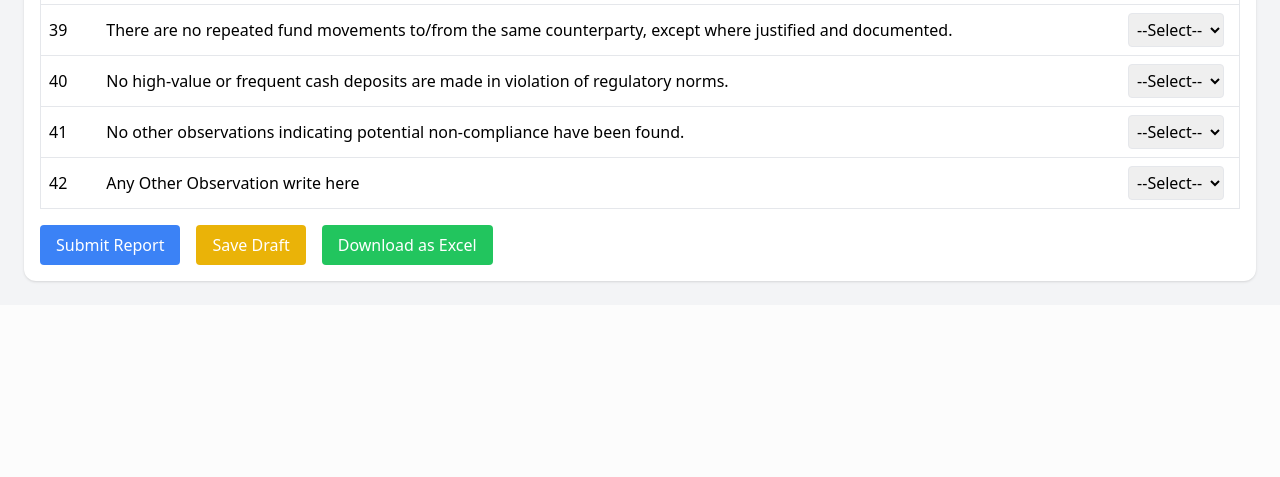
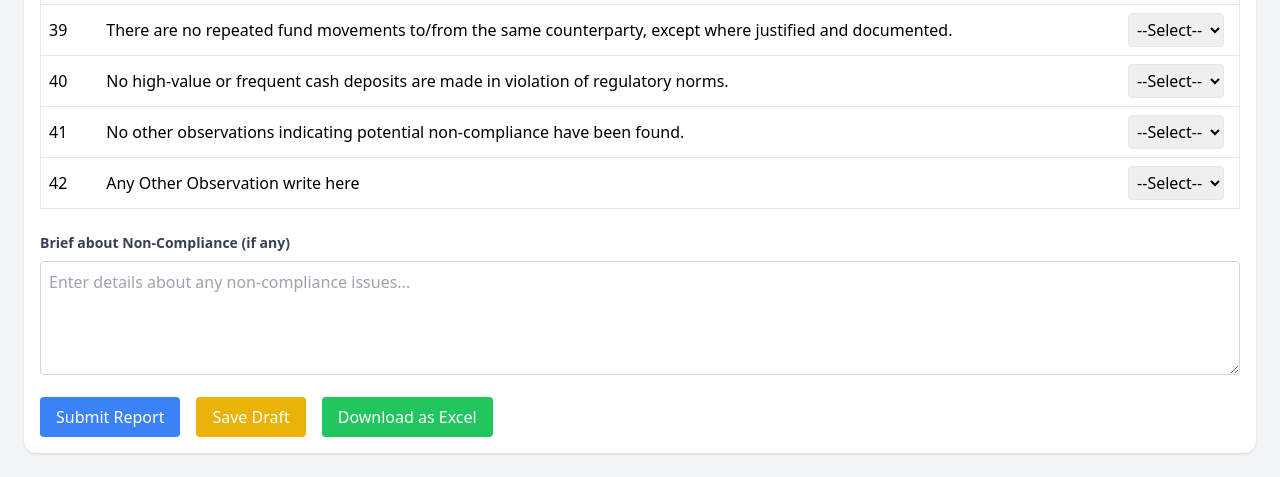
Before and after one commit to Vbhadala/complysure, a FastAPI app: page /page in a window 1280 px wide. Shown: the part 2290-2767 px from the top of the page. Before the commit the page ends 2573 px from the top, so only its background shows below. Run offline with FastAPI, Linux system fonts and the light colour scheme; some libraries are stand-ins or nearby versions.

Commit message:
Assistant checkpoint: Add non-compliance brief field and update dropdown options
Assistant generated file changes:
- templates/checklist.html: Add multi-line input for non-compliance brief, Change dropdown options from Yes/No to True/False, Update saveDraft function to include non-compliance brief, Update loadSavedData function to include non-compliance brief, Update saveData function to include non-compliance brief, Update downloadExcel function to include non-compliance brief
- checklist/route.py: Update UserChecklistPayload model to include nonComplianceBrief, Update send_email_with_excel function to include non-compliance brief, Update post_checklist function to include non-compliance brief, Update download endpoint to handle new payload structure

---

User prompt:

Change1:
Now In frontend for my checklist I want to add a new multi line input at end. This is not mandatory field. This also need to be send in excel and emails both if updated . If empty then nill data.

Brief about Non-Compliance (if any)

Change2:

I frontend checklist, I woould like to changes Yes with True and No with False in dropdown options only. In csv etc it still usages Yes No as it is currently

Replit-Commit-Author: Assistant
Replit-Commit-Session-Id: 3ab27e20-66fb-4bc1-811f-57a99f8a0d8e

```diff
--- a/checklist/route.py
+++ b/checklist/route.py
@@ -35,7 +35,7 @@ router = APIRouter()
 templates = Jinja2Templates(directory="templates")  # Point to your templates directory
 
 
-async def send_email_with_excel(clientCode, data, recipient_email):
+async def send_email_with_excel(clientCode, data, nonComplianceBrief, recipient_email):
     """Send an email with the Excel as an attachment."""
 
     smtp_host = "smtp.gmail.com"
@@ -50,6 +50,20 @@ async def send_email_with_excel(clientCode, data, recipient_email):
             "SrNo": item["sr_no"],
             "Parameter": item["parameter"],
             "User Remark": user_data.get(item["sr_no"], "")
+        })
+
+    # Add non-compliance brief as a separate row
+    if nonComplianceBrief:
+        results.append({
+            "SrNo": "",
+            "Parameter": "Brief about Non-Compliance (if any)",
+            "User Remark": nonComplianceBrief
+        })
+    else:
+        results.append({
+            "SrNo": "",
+            "Parameter": "Brief about Non-Compliance (if any)",
+            "User Remark": "Nil"
         })
 
     df = pd.DataFrame(results)
@@ -101,6 +115,7 @@ async def get_checklist():
 class UserChecklistPayload(BaseModel):
     clientCode: str
     payload: List[UserChecklistResponse]
+    nonComplianceBrief: str = ""
 
 
 @router.post("/checklist")
@@ -108,26 +123,47 @@ async def post_checklist(data: UserChecklistPayload, background_tasks: Backgroun
 
     print(f"Client: {data.clientCode}")
     print(f"Data: {data.payload}")
+    print(f"Non-Compliance Brief: {data.nonComplianceBrief}")
 
     recipient_email = "north.audit@srcl.in"
 
-    background_tasks.add_task(send_email_with_excel,data.clientCode, data.payload,recipient_email)
+    background_tasks.add_task(send_email_with_excel,data.clientCode, data.payload, data.nonComplianceBrief, recipient_email)
 
     return {"status": "ok", "count": len(data.payload)}
 
 
+class DownloadPayload(BaseModel):
+    payload: List[UserChecklistResponse]
+    nonComplianceBrief: str = ""
+
 @router.post("/checklist/download")
-async def download_checklist(data: List[UserChecklistResponse]):
+async def download_checklist(data: DownloadPayload):
     """Return an Excel file with user inputs merged into the checklist."""
     # Merge the user input into the checklist
     results = []
-    user_data = {d.sr_no: d.user_remark for d in data}
+    user_data = {d.sr_no: d.user_remark for d in data.payload}
     for item in CHECKLIST_ITEMS:
         results.append({
             "SrNo": item["sr_no"],
             "Parameter": item["parameter"],
             "Original Remark": item["remark"],
             "User Remark": user_data.get(item["sr_no"], "")
+        })
+
+    # Add non-compliance brief as a separate row
+    if data.nonComplianceBrief:
+        results.append({
+            "SrNo": "",
+            "Parameter": "Brief about Non-Compliance (if any)",
+            "Original Remark": "",
+            "User Remark": data.nonComplianceBrief
+        })
+    else:
+        results.append({
+            "SrNo": "",
+            "Parameter": "Brief about Non-Compliance (if any)",
+            "Original Remark": "",
+            "User Remark": "Nil"
         })
 
     df = pd.DataFrame(results)
--- a/templates/checklist.html
+++ b/templates/checklist.html
@@ -38,6 +38,20 @@
                 <tbody id="checklistTable"></tbody>
             </table>
         </div>
+
+        <!-- Non-Compliance Brief Section -->
+        <div class="mt-6">
+            <label class="block text-gray-700 font-semibold text-sm mb-2" for="nonComplianceBrief">
+                Brief about Non-Compliance (if any)
+            </label>
+            <textarea
+                id="nonComplianceBrief"
+                name="nonComplianceBrief"
+                rows="4"
+                placeholder="Enter details about any non-compliance issues..."
+                class="w-full rounded border border-gray-300 p-2 focus:border-blue-500 focus:ring-1 focus:ring-blue-500"
+            ></textarea>
+        </div>
         <div class="mt-4 flex flex-col sm:flex-row sm:space-x-4 space-y-2 sm:space-y-0">
             <button type="submit" class="bg-blue-500 text-white rounded px-4 py-2 w-full sm:w-auto">Submit Report</button>
             <button id="saveDraftBtn" class="bg-yellow-500 text-white rounded px-4 py-2 w-full sm:w-auto">Save Draft</button>
@@ -60,8 +74,8 @@
                 <td class="p-2">
                     <select name="user_remark" data-srno="${item.sr_no}" class="border rounded p-1">
                         <option value="">--Select--</option>
-                        <option value="yes">Yes</option>
-                        <option value="no">No</option>
+                        <option value="yes">True</option>
+                        <option value="no">False</option>
                         <option value="na">N/A</option>
                     </select>
                 </td>
@@ -80,8 +94,10 @@
         }
 
         const selects = document.querySelectorAll('select[name="user_remark"]');
+        const nonComplianceBrief = document.getElementById('nonComplianceBrief').value;
         const draftData = {
             clientCode: clientCode,
+            nonComplianceBrief: nonComplianceBrief,
             payload: Array.from(selects).map(s => ({
                 sr_no: parseInt(s.dataset.srno),
                 user_remark: s.value || ""
@@ -107,6 +123,11 @@
                     select.value = item.user_remark;
                 }
             });
+
+            // Populate non-compliance brief if exists
+            if (draftData.nonComplianceBrief) {
+                document.getElementById('nonComplianceBrief').value = draftData.nonComplianceBrief;
+            }
         }
     }
 
@@ -121,6 +142,7 @@
 
         const clientCode = document.getElementById('clientCode').value;
         const selects = document.querySelectorAll('select[name="user_remark"]');
+        const nonComplianceBrief = document.getElementById('nonComplianceBrief').value;
 
         const payload = Array.from(selects).map(s => {
             return { sr_no: parseInt(s.dataset.srno), user_remark: s.value || "" };
@@ -142,13 +164,14 @@
         await fetch("/api/checklist", {
             method: "POST",
             headers: {"Content-Type":"application/json"},
-            body: JSON.stringify( {"payload":payload,"clientCode":clientCode}),
+            body: JSON.stringify( {"payload":payload,"clientCode":clientCode,"nonComplianceBrief":nonComplianceBrief}),
         });
         alert("Data saved successfully");
     }
 
     async function downloadExcel() {
             const selects = document.querySelectorAll('select[name="user_remark"]');
+            const nonComplianceBrief = document.getElementById('nonComplianceBrief').value;
             const payload = Array.from(selects).map(s => {
                 return { sr_no: parseInt(s.dataset.srno), user_remark: s.value.trim() };
             });
@@ -164,7 +187,7 @@
             const resp = await fetch("/api/checklist/download", {
                 method: "POST",
                 headers: {"Content-Type":"application/json"},
-                body: JSON.stringify(payload),
+                body: JSON.stringify({"payload": payload, "nonComplianceBrief": nonComplianceBrief}),
             });
             const blob = await resp.blob();
             const a = document.createElement("a");
```
